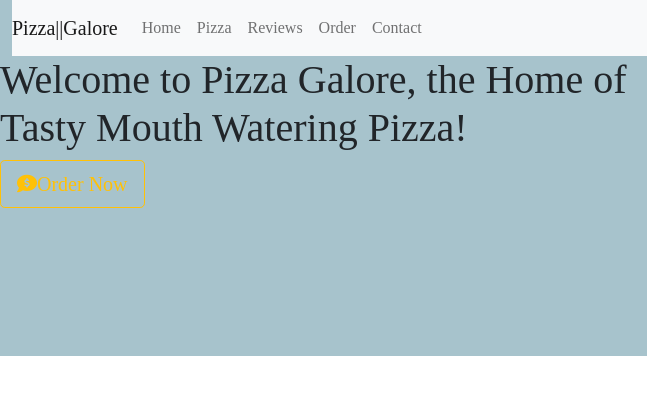
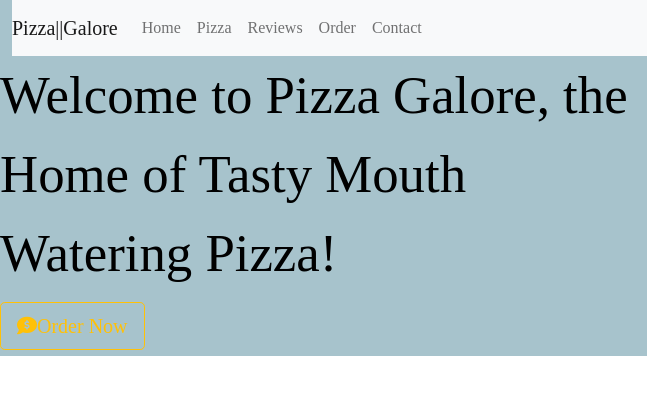
Before and after one commit to TeddyNyateya/Pizza-Delivery-WebApp, a plain HTML site: page index.html in a window 1280 px wide. Shown: the full height of the page, 0-647 px from the left. Drawn offline with nearby package versions, Linux system fonts and the light colour scheme.

Commit message:
This commit adds styling to the h1 element.

```diff
--- a/css/style.css
+++ b/css/style.css
@@ -7,3 +7,10 @@ body{
     background-color: rgb(167, 195, 204);
 
 }
+
+h1{
+    font-family: "Montserrat-Black";
+    font-size: 3.3rem;
+    line-height: 1.5;
+    color: black;
+}
```
Also changed, not shown: index.html (+1 -1 lines).
